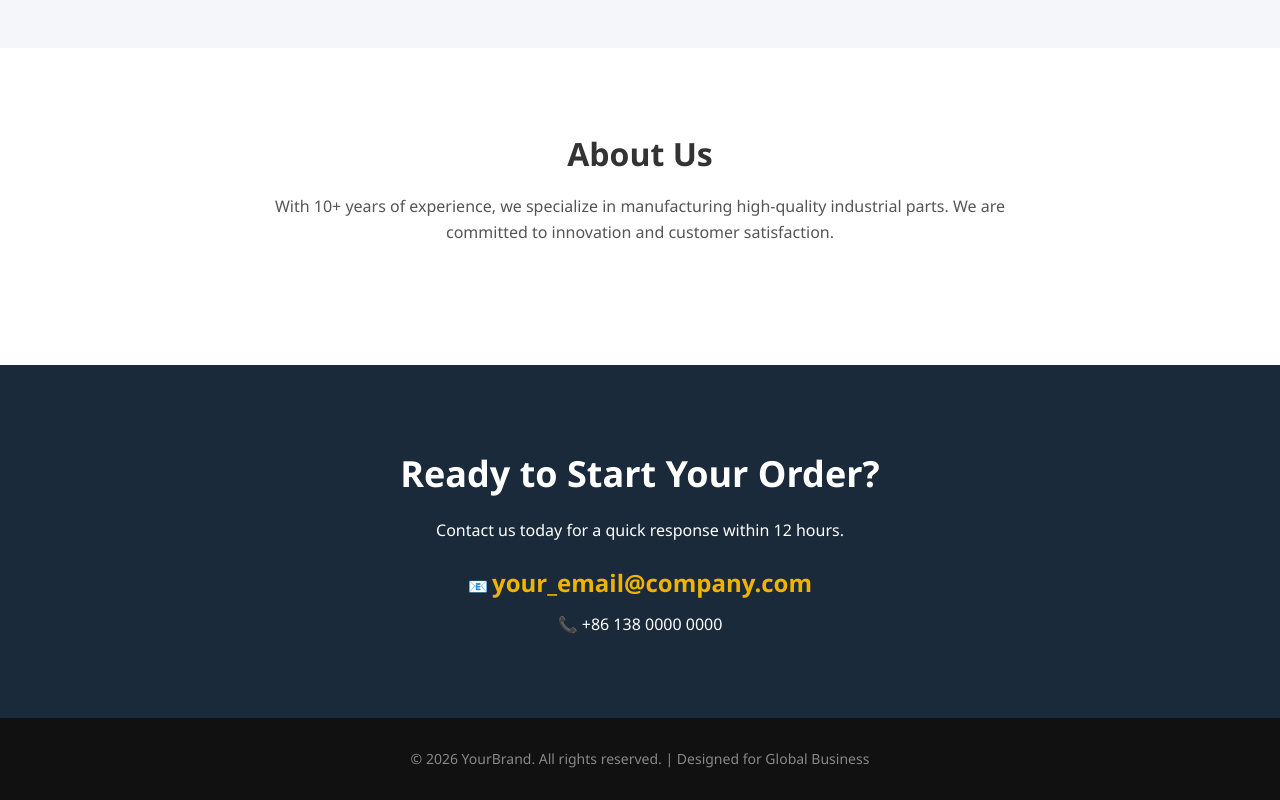
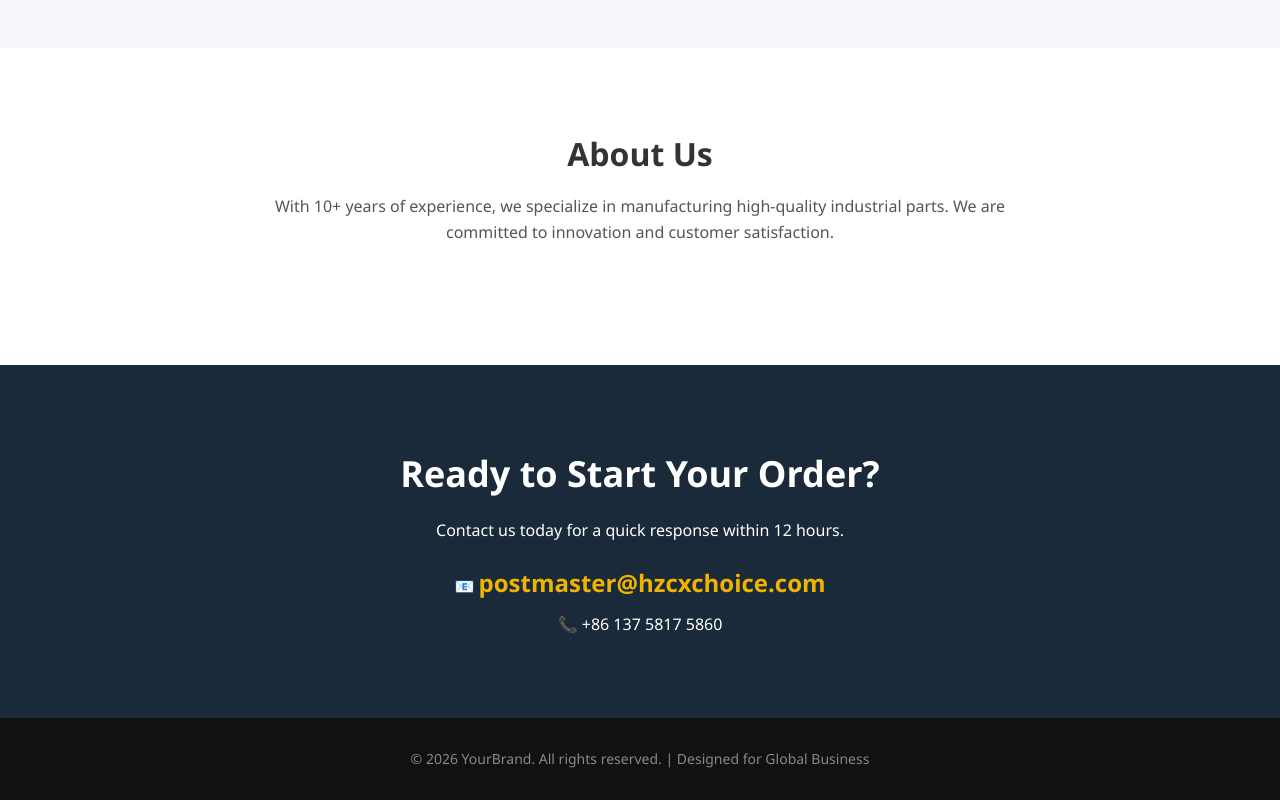
Before and after one commit to postermastergrace/postermastergrace.github.io, a plain HTML site: page index.html in a window 1280 px wide. Shown: the part 1539-2339 px from the top of the page. Drawn offline with Linux system fonts and the light colour scheme.

Commit message:
Change brand name to HZCX and update contact details
Updated the brand name and contact information in the HTML file.

```diff
--- a/index.html
+++ b/index.html
@@ -3,7 +3,7 @@
 <head>
     <meta charset="UTF-8">
     <meta name="viewport" content="width=device-width, initial-scale=1.0">
-    <title>Your Brand - Professional Manufacturer</title>
+    <title>HZCX - Professional Manufacturer</title>
     <style>
         * { margin: 0; padding: 0; box-sizing: border-box; font-family: 'Segoe UI', Arial, sans-serif; }
         body { color: #333; line-height: 1.6; }
@@ -113,8 +113,8 @@
         <div class="container">
             <h2>Ready to Start Your Order?</h2>
             <p style="margin-bottom:20px;">Contact us today for a quick response within 12 hours.</p >
-            <p>📧 <a href="mailto:your_email@company.com">your_email@company.com</a ></p >
-            <p style="margin-top:10px;">📞 +86 138 0000 0000</p >
+            <p>📧 <a href="mailto:postmaster@hzcxchoice.com">postmaster@hzcxchoice.com</a ></p >
+            <p style="margin-top:10px;">📞 +86 137 5817 5860</p >
         </div>
     </section>
 
```
